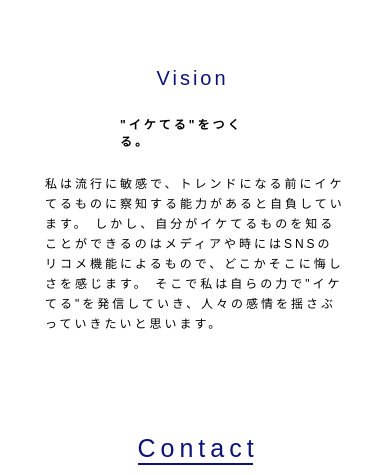
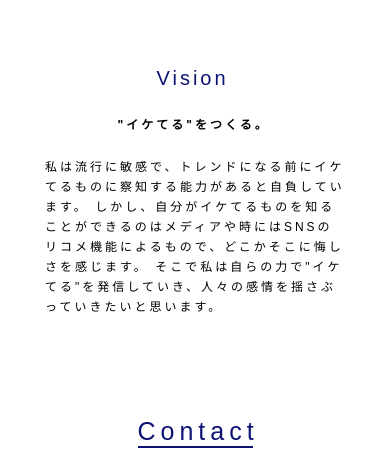
Before and after one commit to mzk88/mizuki_port, a plain HTML site: page mzk/index.html in a window 390 px wide. Shown: the part 1955-2430 px from the top of the page. Drawn offline with Linux system fonts and the light colour scheme; a web font is replaced by a local one.

Commit message:
Update responsive.css

```diff
--- a/mzk/responsive.css
+++ b/mzk/responsive.css
@@ -229,7 +229,7 @@
   }
 
   div#vision h4 {
-    width: 15rem;
+    width: 15.5rem;
   }
 
   div#contact {
```
